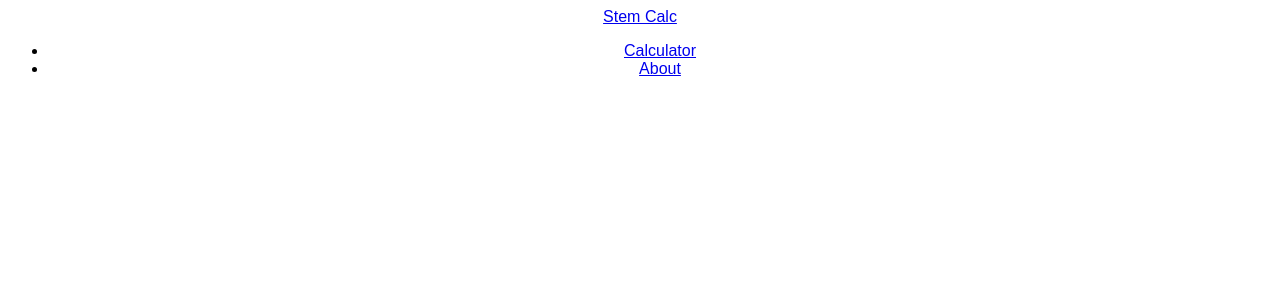
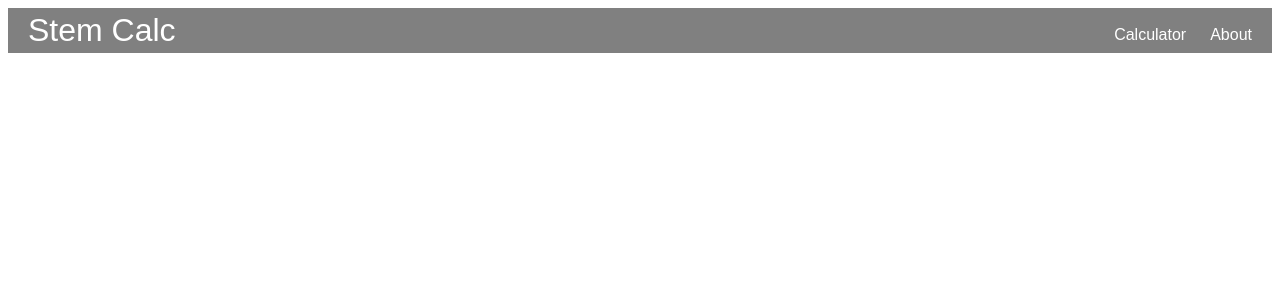
Before and after one commit to Sotilrac1/StemCalc1, a React (Create React App) app: page / in a window 1280 px wide. Shown: the top 300 px of the page. Built offline with nearby package versions, Linux system fonts and the light colour scheme.

Commit message:
Update 6 files

```diff
--- a/src/App.js
+++ b/src/App.js
@@ -6,6 +6,7 @@ export default function App() {
   return (
     <div className="App">
       <NavBar />
+
     </div>
   );
 }
--- a/src/components/NavBar.js
+++ b/src/components/NavBar.js
@@ -4,7 +4,7 @@ export default function NavBar() {
       <a href="/" className="site-title">
         Stem Calc
       </a>
-      <ul>
+      <ul className="active">
         <li>
           <a href="/calc" className="menu-item">
             Calculator
--- a/src/styles/NavBar.css
+++ b/src/styles/NavBar.css
@@ -0,0 +1,37 @@
+.nav {
+    display: flex;
+    background-color: grey;
+    color: white;
+    justify-content: space-between;
+    align-items: stretch;
+    gap: 2rem;
+    padding: 0 1rem;
+
+}
+.site-title{
+    font-size: 2rem;
+
+}
+.nav ul{
+    padding: 0;
+    margin: 0;
+    list-style: none;
+    display: flex;
+    gap: 1rem;
+
+}
+.nav a {
+    color:inherit;
+    text-decoration: none; /*removes under line*/
+    height: 100%;
+    display: flex;
+    align-items: center;
+    padding: .25rem;
+}
+.nav li.active{
+    background-color: white;
+}
+.nav li:hover{
+    background-color: rgb(212, 209, 209);
+    color: black;
+}
```
Also changed, not shown: src/pages/About.js (added, +8 -0 lines), src/pages/Calculator.js (added, +8 -0 lines), src/pages/Home.js (added, +8 -0 lines).
